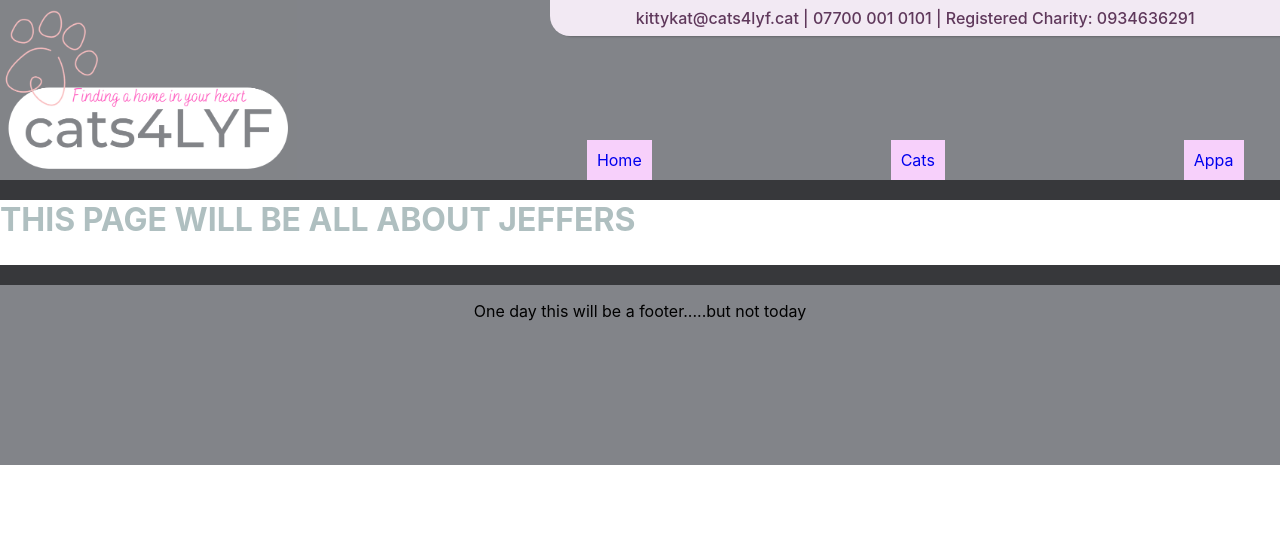
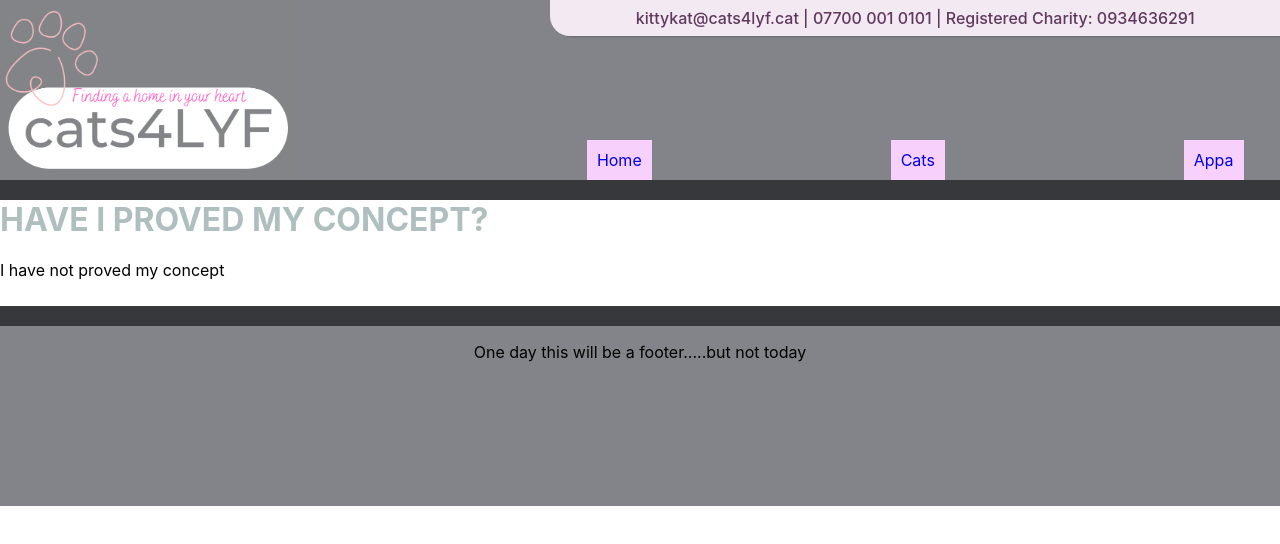
Before and after one commit to uglyfish1991/catsmodal, a React (Create React App) app: page /aboutjeffers in a window 1280 px wide. Shown: the top 544 px of the page. Built offline with nearby package versions, Linux system fonts and the light colour scheme.

Commit message:
context added

```diff
--- a/src/App.js
+++ b/src/App.js
@@ -1,22 +1,19 @@
-import React from "react";
+import React, {useState} from "react";
 import './App.css'
 import Header from "./components/Header"
 import Routes from "./components/Routes"
 import Footer from "./components/Footer";
+import { Context } from "./contexts/Counter";
 
 const App = () => {
-  // The app function returns the header component and the routes component
-  // The routes component is the bit that will be replaced from the routing - that's how it knows where to go!!!
-  // Stuff that should be on every page should be around the routes component - but is that good practise?
-  // what needs to be a component and what can just be plain html?
+  const [context, setContext]=useState("I have not proved my concept")
+
   return (
-    <>
-    {/* because of the way these components are written, header will be on every "page", as will the h1 and footer. The routes component in between is where routed components appear */}
+    <Context.Provider value={[context,setContext]} >
       <Header />
       <Routes />
       <Footer />
-      {/* should the footer be a component even if its not dynamic? Logically it won't get re-used. Do we still go with single responsibilty here? I think I will make this a component later */}
-    </>
+      </Context.Provider >
   );
 }
 
--- a/src/components/AboutJeffers.js
+++ b/src/components/AboutJeffers.js
@@ -1,6 +1,17 @@
+import React, { useContext } from "react";
+import { Context } from "../contexts/Counter";
+
 const AboutJeffers = () => {
+
+    const [context,setContext] = useContext(Context)
+    console.log(context)
     return (
-        <h1>This page will be all about jeffers</h1>
+        <div>
+            <h1>Have I proved my concept?</h1>
+            <p> {context}</p>
+            </div>
+
+
     )
 }
 
--- a/src/components/Appa.js
+++ b/src/components/Appa.js
@@ -1,12 +1,16 @@
+import React, { useState, createContext,useContext } from "react";
 import { SpinnerDotted } from 'spinners-react';
+import { Context } from "../contexts/Counter";
 
 const Appa = () => {
+
+    const [context, setContext] = useContext(Context);
     return (
-        <>
-        <h1>Appa is a Sky Bison</h1>
-        <SpinnerDotted />
-        </>
-    )
-}
+      <div>
+        <h1>Set Context</h1>
+        <button onClick={()=> setContext("I have proved my concept")}>Change Context to Yes</button>
+      </div>
+    );
+  }
 
 export default Appa;
--- a/src/components/CatBox.js
+++ b/src/components/CatBox.js
@@ -1,5 +1,6 @@
 import React, { useState } from "react";
 import Modal from 'react-modal'
+import CatModal from './CatModal'
 
 Modal.setAppElement('#root')
 
@@ -8,56 +9,14 @@ Modal.setAppElement('#root')
 // I tried to refactor and couldn't - research on Wed in free dev time.
 
 const CatBox = ({ cat, index, }) => {
-
-  const [modalIsOpen, setIsOpen] = useState(false)
-  let subtitle;
-
-  const openModal = () => {
-    setIsOpen(true);
-    console.log(modalIsOpen)
-  }
-
-  function afterOpenModal() {
-    // references are now sync'd and can be accessed. I don't know what this means it was in the docs? Read this more. Made it bright so I could see it - still can't see it
-    subtitle.style.color = '#00ff00';
-  }
-
-  const closeModal = () => {
-    setIsOpen(false);
-    console.log(modalIsOpen)
-  }
-
-  return (
+  return(
     <div className="cat-card" key={index}>
       <img src={cat.url} alt="A Cat" />
-      <div class="cat-content">
+      <div className="cat-content">
         <p>{cat.breeds[0].name}</p>
-        <button onClick={openModal}>Learn more?</button>
-      </div>
-      <Modal isOpen={modalIsOpen} onAfterOpen={afterOpenModal} onRequestClose={closeModal} contentLabel="Example Modal" className="modal">
-        <button onClick={closeModal} className="close-button">X</button>
-        <div className="modal-box">
-          <div className="modal-row">
-            <img src={cat.url} alt="A Cat" className="modal-cat-image" />
-            <div>
-              <h3>All About The {cat.breeds[0].name}</h3>
-              <p>{cat.breeds[0].temperament}</p>
-              <p>{cat.breeds[0].description}</p>
-            </div>
-            </div>
-            <div className="modal-row-b">
-              Adopt a {cat.breeds[0].name}
-              <input type="number" min="0" max="5"></input>
-              <button type="submit">Adopt</button>
-            </div>
-
-
-
-
-
-        </div>
-      </Modal>
+        <CatModal cat={cat} index={index} />
     </div>
+  </div>
   )
 
 }
--- a/src/components/CatModal.js
+++ b/src/components/CatModal.js
@@ -1,38 +1,54 @@
-// import React, { useState } from "react";
-// import Modal from 'react-modal'
+import React, { useState, useContext } from "react";
+import Modal from 'react-modal';
+import { Context } from "../contexts/Counter";
 
-// Modal.setAppElement('#root')
+const CatModal = ({ cat, index }) => {
+    const [context,setContext] = useContext(Context)
+    let favCat=cat.breeds[0].name
 
+    const [modalIsOpen, setIsOpen] = useState(false)
+    let subtitle;
 
-// const CatModal = ({ cat, index}) => {
-//     let subtitle;
-//     const [modalIsOpen, setIsOpen] = useState(false)
+    const openModal = () => {
+        setIsOpen(true);
+        console.log(modalIsOpen)
+    }
 
-//     const openModal = () => {
-//         setIsOpen(true);
-//         console.log(modalIsOpen)
-//     }
+    function afterOpenModal() {
+        // references are now sync'd and can be accessed. I don't know what this means it was in the docs? Read this more. Made it bright so I could see it - still can't see it
+        subtitle.style.color = '#00ff00';
+    }
 
-//     function afterOpenModal() {
-//         // references are now sync'd and can be accessed. I don't know what this means it was in the docs? Read this more
-//         subtitle.style.color = '#f00';
-//     }
+    const closeModal = () => {
+        setIsOpen(false);
+        console.log(modalIsOpen)
+    }
 
-//     const closeModal = () => {
-//         setIsOpen(false);
-//         console.log(modalIsOpen)
-//     }
+    return (
+        <>
+            <button onClick={openModal}>Learn more?</button>
+            <Modal isOpen={modalIsOpen} onAfterOpen={afterOpenModal} onRequestClose={closeModal} contentLabel="Example Modal" className="modal">
+                <button onClick={closeModal} className="close-button">X</button>
+                <div className="modal-box">
+                    <div className="modal-row">
+                        <img src={cat.url} alt="A Cat" className="modal-cat-image" />
+                        <div>
+                            <h3>All About The {cat.breeds[0].name}</h3>
+                            <p>{cat.breeds[0].temperament}</p>
+                            <p>{cat.breeds[0].description}</p>
+                        </div>
+                    </div>
+                    <div className="modal-row-b">
+                        Adopt a {cat.breeds[0].name}
+                        <input type="number" min="0" max="5"></input>
+                        <button type="submit">Adopt</button>
+                        <button onClick={()=> setContext(favCat)}>Fav this cat</button>
+                    </div>
+                </div>
+            </Modal>
+        </>
+    )
 
-//     return (
-//         <Modal>
-//             <div className="modalBox">
-//                 <button onClick={closeModal}>X</button>
-//                 <h3>All About The {cat.breeds[0].name}</h3>
-//                 <img src={cat.url} alt="A Cat" />
-//                 <p>{cat.breeds[0].description}</p>
-//             </div>
-//         </Modal>
-//     )
-// }
+}
 
-// export default CatModal;
+export default CatModal;
--- /dev/null
+++ b/src/contexts/Counter.js
@@ -0,0 +1,3 @@
+import React from 'react';
+
+export const Context = React.createContext();
```
